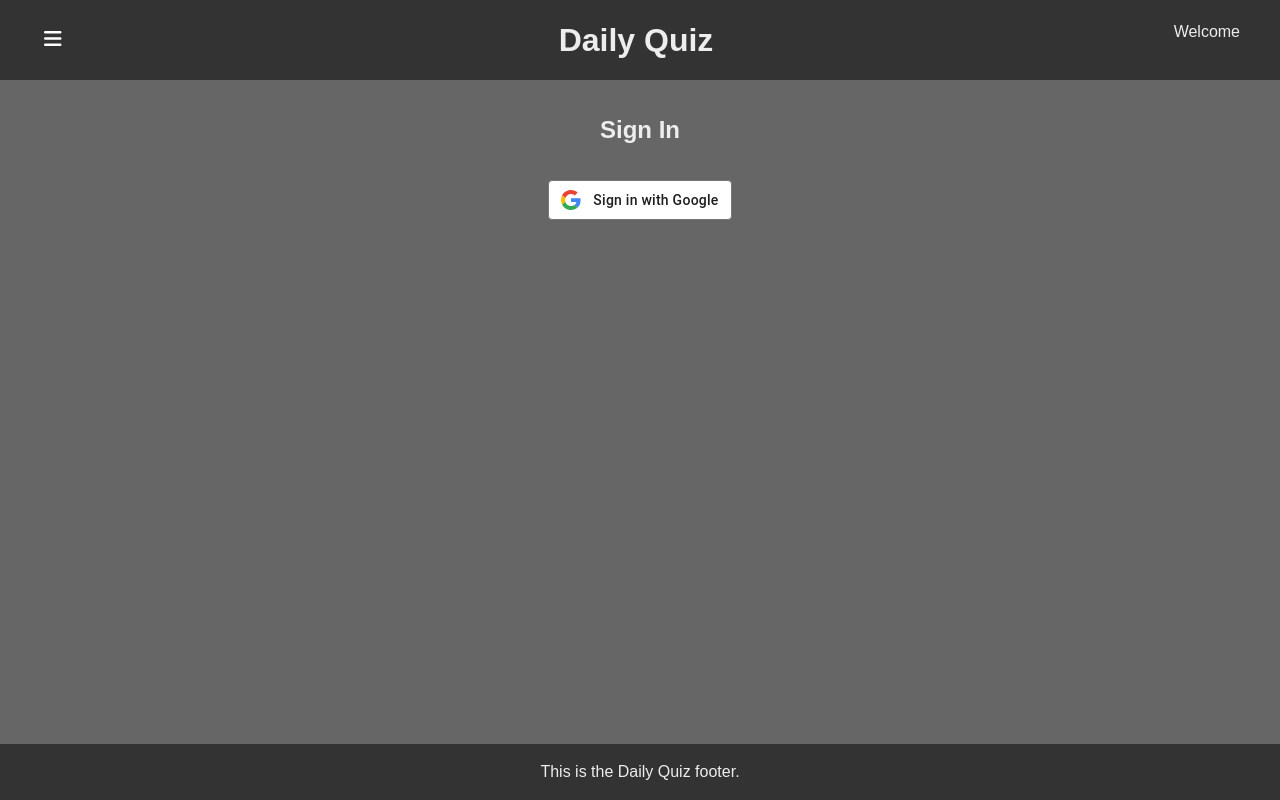
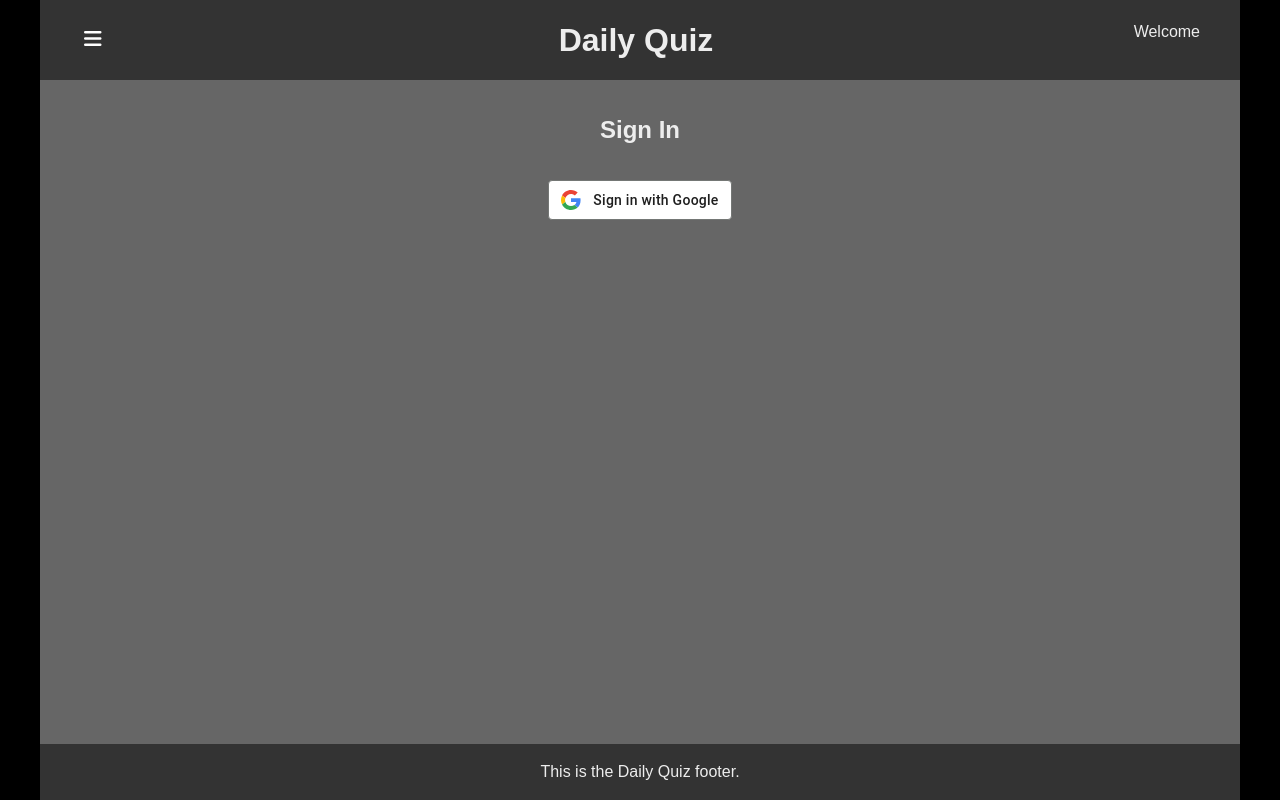
Before and after one commit to bassetthnd824/daily-quiz, a Next.js app: page /sign-in in a window 1280 px wide. Built offline with nearby package versions, Linux system fonts and the light colour scheme; no server answers.

Commit message:
layout-fixes

```diff
--- a/src/app/layout.module.scss
+++ b/src/app/layout.module.scss
@@ -4,11 +4,17 @@
   display: flex;
   min-height: 100vh;
   flex-direction: column;
+  max-width: 75rem;
+  margin: 0 auto;
 }
 
 .main {
+  flex: 1;
+  background-color: var(--background);
+}
+
+.mainWrapper {
   padding: 2rem;
-  flex: 1;
   margin: 5rem auto 0;
   max-width: 55rem;
   min-width: 23.375rem;
--- a/src/app/layout.tsx
+++ b/src/app/layout.tsx
@@ -19,7 +19,9 @@ const Layout: React.FC<LayoutProps> = ({ children }) => {
           <UserContextProvider>
             <BackdropContextProvider>
               <HeaderComponent />
-              <main className={classes.main}>{children}</main>
+              <main className={classes.main}>
+                <div className={classes.mainWrapper}>{children}</div>
+              </main>
               <FooterComponent />
             </BackdropContextProvider>
           </UserContextProvider>
--- a/src/app/ui/globals.scss
+++ b/src/app/ui/globals.scss
@@ -21,7 +21,7 @@ body {
 
 body {
   color: var(--foreground);
-  background: var(--background);
+  background: var(--black);
   font-family: Arial, Helvetica, sans-serif;
   font-size: 1rem;
   line-height: 1.5;
--- a/src/components/layout/header-menu/HeaderMenu.tsx
+++ b/src/components/layout/header-menu/HeaderMenu.tsx
@@ -3,6 +3,7 @@
 import { NavMenu } from '@/components/nav-menu/NavMenu'
 import { useAuth } from '@/context/user-context'
 import classes from './HeaderMenu.module.scss'
+import Link from 'next/link'
 
 type HeaderMenuProps = {
   onClose: () => void
@@ -17,7 +18,9 @@ export const HeaderMenu: React.FC<HeaderMenuProps> = ({ onClose }: HeaderMenuPro
         <i className="fas fa-times"></i>
       </div>
       <div className={classes.logo}>
-        <h2>Daily Quiz</h2>
+        <h2>
+          <Link href="/">Daily Quiz</Link>
+        </h2>
       </div>
       {currentUser && (
         <div onClick={onClose}>
--- a/src/components/layout/header/HeaderComponent.module.scss
+++ b/src/components/layout/header/HeaderComponent.module.scss
@@ -6,12 +6,6 @@
   left: 0;
   width: 100%;
   z-index: 250;
-  background-color: #333;
-  padding: 0.5rem;
-
-  @include media-breakpoint-up('lg') {
-    padding: 1rem 2rem;
-  }
 
   h1 {
     margin-bottom: 0;
@@ -30,6 +24,14 @@
 .headerWrapper {
   display: flex;
   justify-content: space-between;
+  background-color: var(--dark-gray);
+  max-width: 75rem;
+  margin: 0 auto;
+  padding: 0.5rem;
+
+  @include media-breakpoint-up('lg') {
+    padding: 1rem 2rem;
+  }
 }
 
 .left,
```
